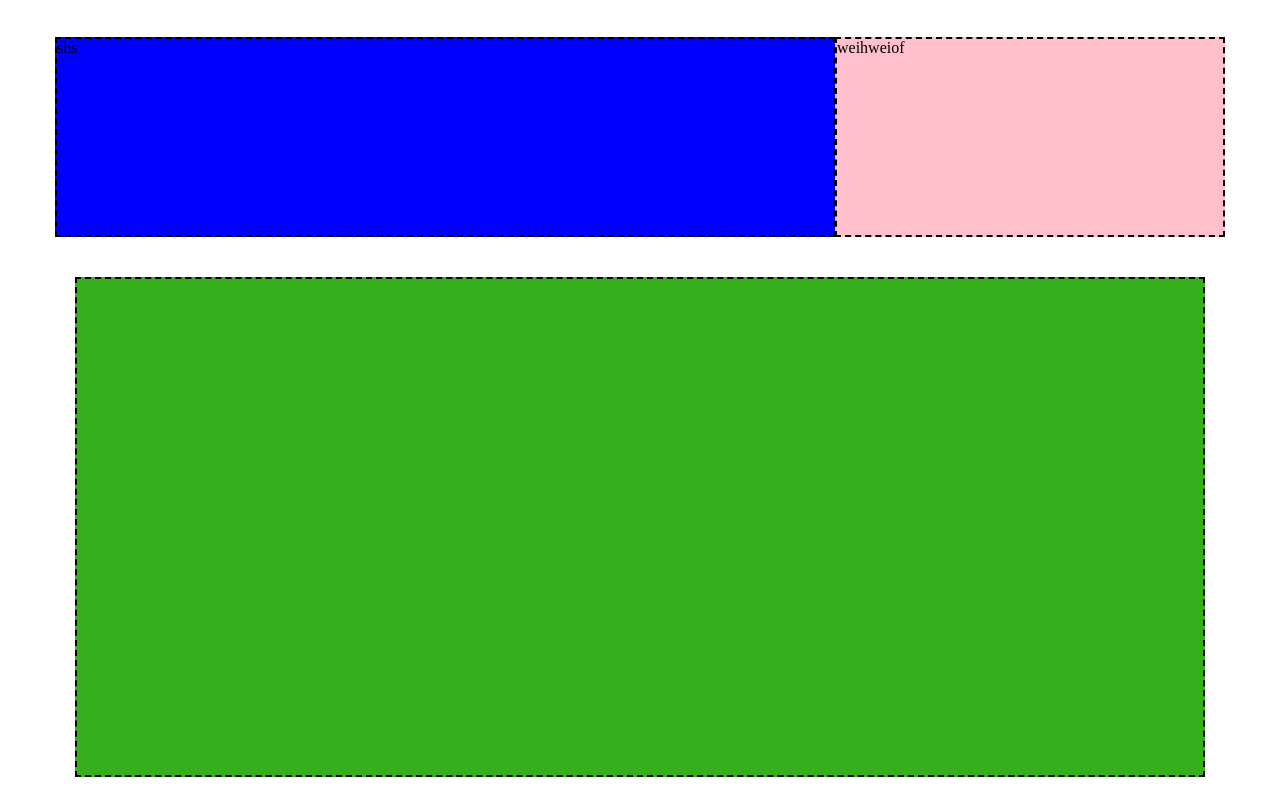
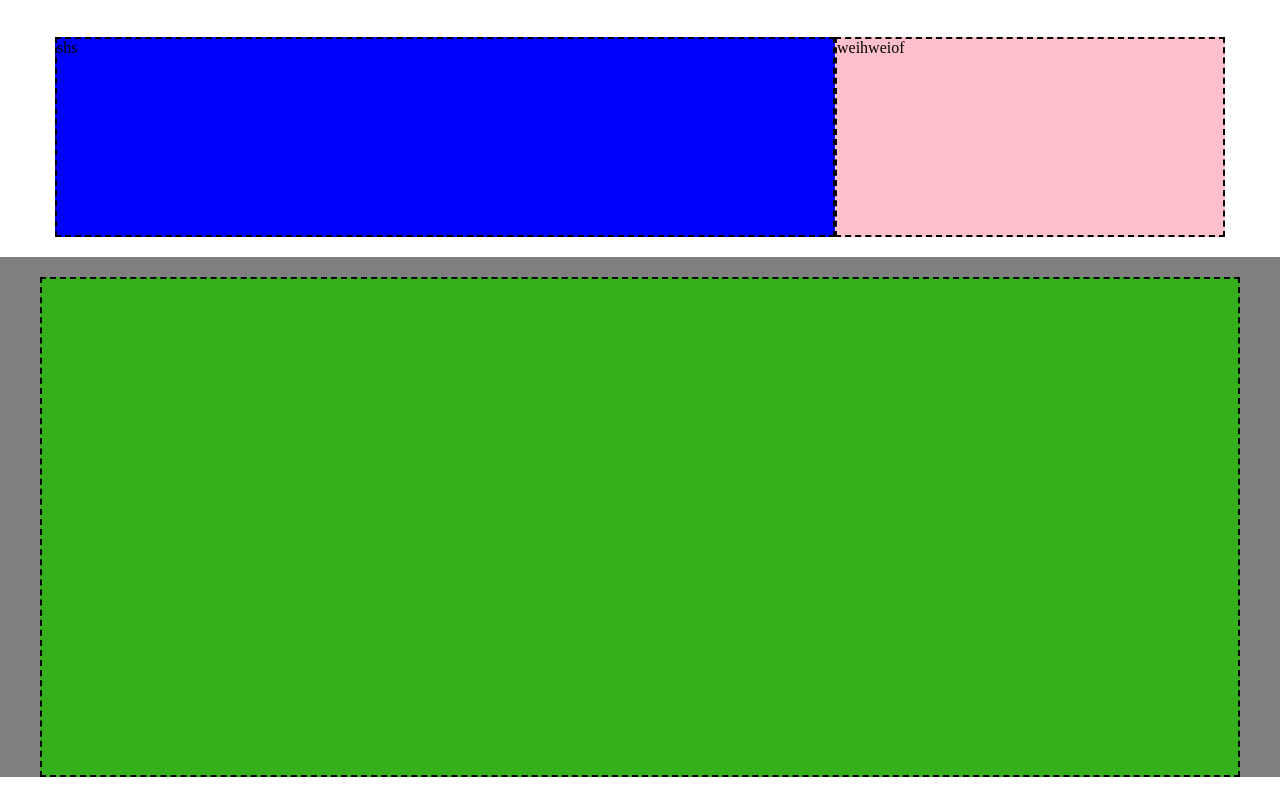
Before and after one commit to adelinashahaj/htmlcss-struttura-discord, a plain HTML site: page index.html in a window 1280 px wide. Shown: the part 753-1550 px from the top of the page. Drawn offline with Linux system fonts and the light colour scheme.

Commit message:
modif-main

```diff
--- a/css/style.css
+++ b/css/style.css
@@ -77,6 +77,7 @@ li{
     margin-top: 20px;
     margin-bottom: 20px;
     width: 100%;
+    background-color: gray;
 
 
 }.box-blu1{
@@ -94,13 +95,16 @@ li{
 .col-quattro{
     display: flex;
     justify-content: center;
+    background-color: gray
+
 }
 .jumbotron1{
     background-color: rgb(53, 176, 28);
     height: 500px;
     width: 100%;
     display: flex;
-    margin: 20px;
+
     border: dashed 2px;
-    max-width: 1300px;
+    max-width: 1200px;
+    margin-top: 20px;
 }
--- a/index.html
+++ b/index.html
@@ -41,16 +41,11 @@
             <div class="flexcontent box-rosa">weihweiof</div>
 
         </div>
-
-       </div>
-       <div class="container backg-color">
         <div class="flex-container">
             <div class="flexcontent1 box-blu1">shs</div>
             <div class="flexcontent1 box-rosa1">weihweiof</div>
 
         </div>
-
-       </div><div class="container">
         <div class="flex-container">
             <div class="flexcontent box-blu">shs</div>
             <div class="flexcontent box-rosa">weihweiof</div>
@@ -58,7 +53,8 @@
         </div>
 
        </div>
-       <div class="container">
+
+
         <div class="col-quattro">
             <div class="jumbotron1">
 
@@ -67,7 +63,7 @@
        </div>
 
 
-      </div>
+
 
 
 
```
